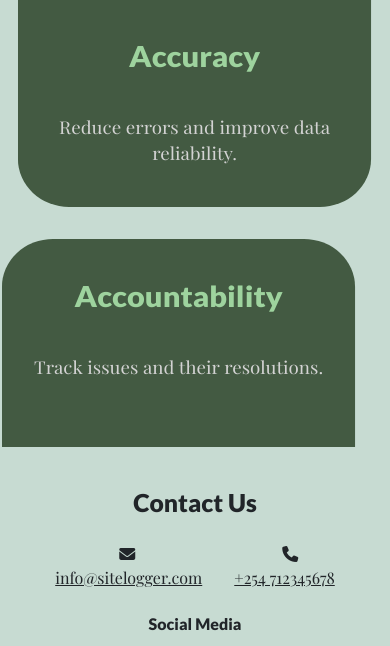
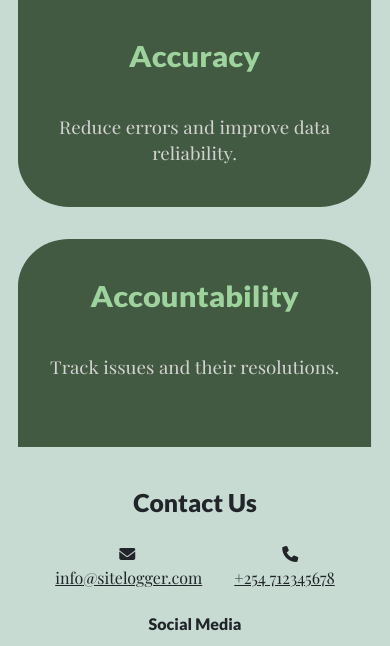
Before and after one commit to SaliMerc/sitemngmtapp, a Django app: page / in a window 390 px wide. Shown: the part 2487-3133 px from the top of the page. Run offline with Django 5.2, Linux system fonts and the light colour scheme; parts of the project's set-up code (start-up, migrations or seed data) failed here and were passed over; some libraries are stand-ins or nearby versions; some web fonts are replaced.

Commit message:
mobile responsiveness check

```diff
--- a/site_app/templates/index.html
+++ b/site_app/templates/index.html
@@ -67,11 +67,13 @@ report generation</p>
           <p class="feat-para">Reduce errors and improve
 data reliability.</p>
      </div>
-     <div class="col-md-2 abt element anim">
+
+      <div class="col-md-2 abt abt-1 element anim">
           <h3 class="mt-4 feat-head">Accountability</h3>
           <p class="feat-para">Track issues and their
-resolutions.<p>
+resolutions.</p>
      </div>
+
      </div>
     </div>
 {#    end of about us section#}
```
